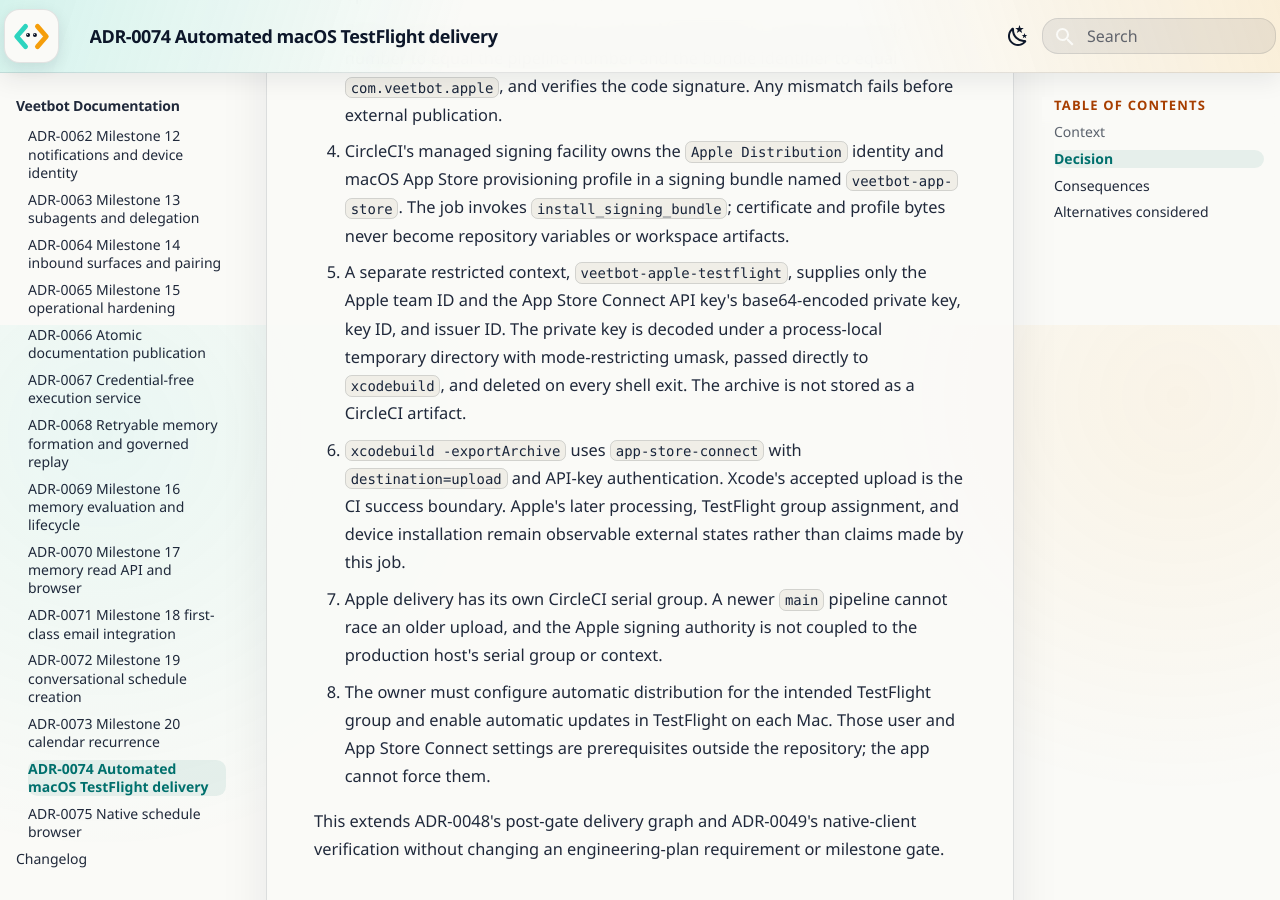
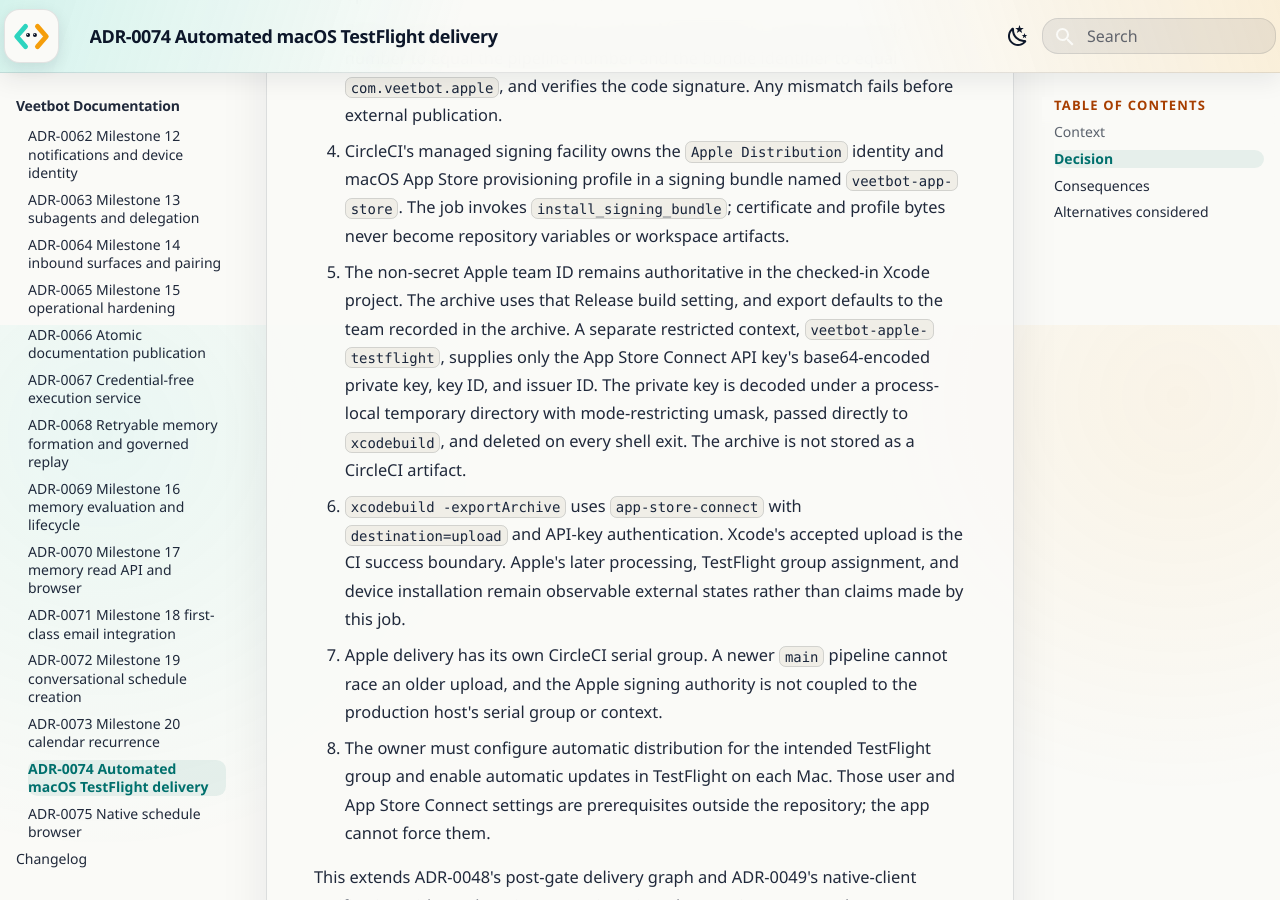
Before and after one commit to avitus/veetbot, an MkDocs documentation site: the page built from docs/adr/0074-automated-macos-testflight-delivery.md, in a window 1280 px wide and 900 px high, scrolled down 1475 px. Built offline with MkDocs 1.6.1 and Material for MkDocs 9.7.7, drawn with Linux system fonts in a browser that asks for light colours.

Commit message:
fix: use project team for TestFlight delivery
Reading-Lane: A

```diff
--- a/docs/adr/0074-automated-macos-testflight-delivery.md
+++ b/docs/adr/0074-automated-macos-testflight-delivery.md
@@ -47,12 +47,14 @@
    and macOS App Store provisioning profile in a signing bundle named
    `veetbot-app-store`. The job invokes `install_signing_bundle`; certificate and
    profile bytes never become repository variables or workspace artifacts.
-5. A separate restricted context, `veetbot-apple-testflight`, supplies only the
-   Apple team ID and the App Store Connect API key's base64-encoded private key,
-   key ID, and issuer ID. The private key is decoded under a process-local
-   temporary directory with mode-restricting umask, passed directly to
-   `xcodebuild`, and deleted on every shell exit. The archive is not stored as a
-   CircleCI artifact.
+5. The non-secret Apple team ID remains authoritative in the checked-in Xcode
+   project. The archive uses that Release build setting, and export defaults to
+   the team recorded in the archive. A separate restricted context,
+   `veetbot-apple-testflight`, supplies only the App Store Connect API key's
+   base64-encoded private key, key ID, and issuer ID. The private key is decoded
+   under a process-local temporary directory with mode-restricting umask,
+   passed directly to `xcodebuild`, and deleted on every shell exit. The archive
+   is not stored as a CircleCI artifact.
 6. `xcodebuild -exportArchive` uses `app-store-connect` with `destination=upload`
    and API-key authentication. Xcode's accepted upload is the CI success
    boundary. Apple's later processing, TestFlight group assignment, and device
--- a/docs/status/citation-ledger.yaml
+++ b/docs/status/citation-ledger.yaml
@@ -283,7 +283,7 @@
   - cite: "docs/plan/notifications-and-devices.md#docs/plan/multi-device-and-surfaces.md:441"
     excerpt: "## Open questions for review"
     digest: "b6a2adc3e0938fad"
-  - cite: "docs/plan/operational-hardening.md#docs/deployment.md:717-724"
+  - cite: "docs/plan/operational-hardening.md#docs/deployment.md:721-728"
     excerpt: "## Accepted limitations"
     digest: "ad0074ad56656b13"
   - cite: "docs/plan/operational-hardening.md#docs/plan/event-log-and-persistence.md:962-973"
```
Also changed, not shown: docs/deployment.md (+5 -1 lines), docs/plan/development-toolchain.md (+4 -1 lines), docs/plan/operational-hardening.md (+1 -1 lines), 2 other files.
